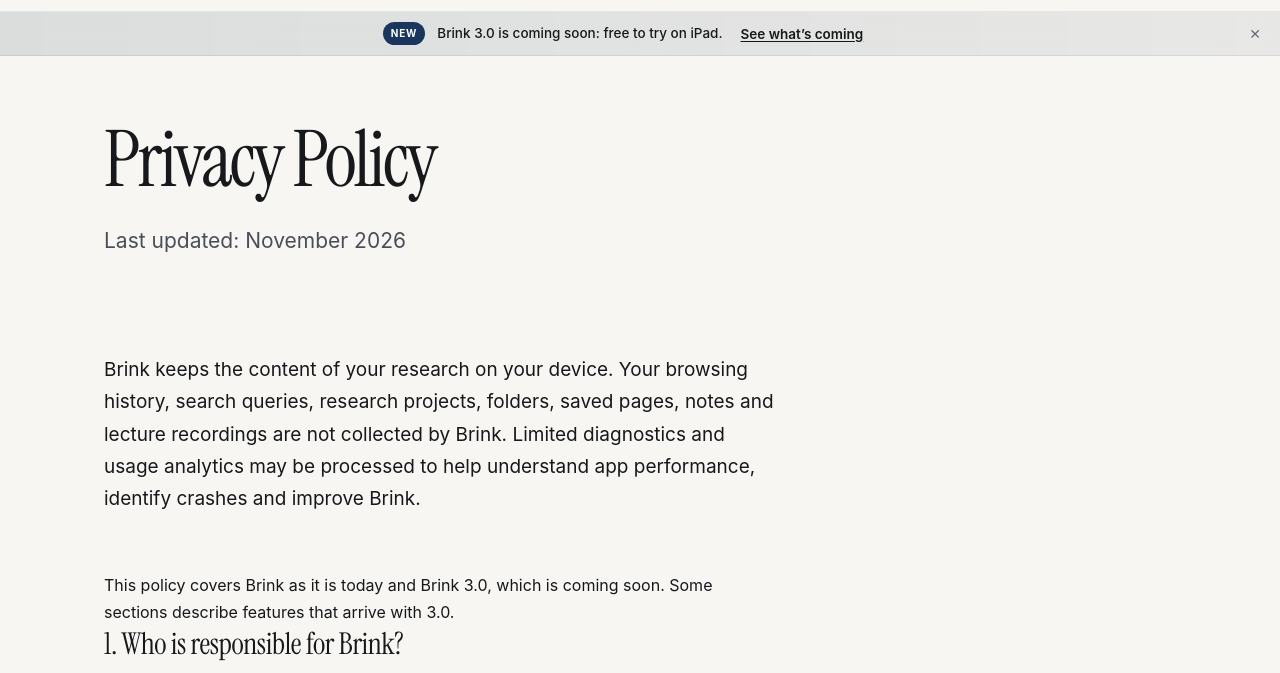
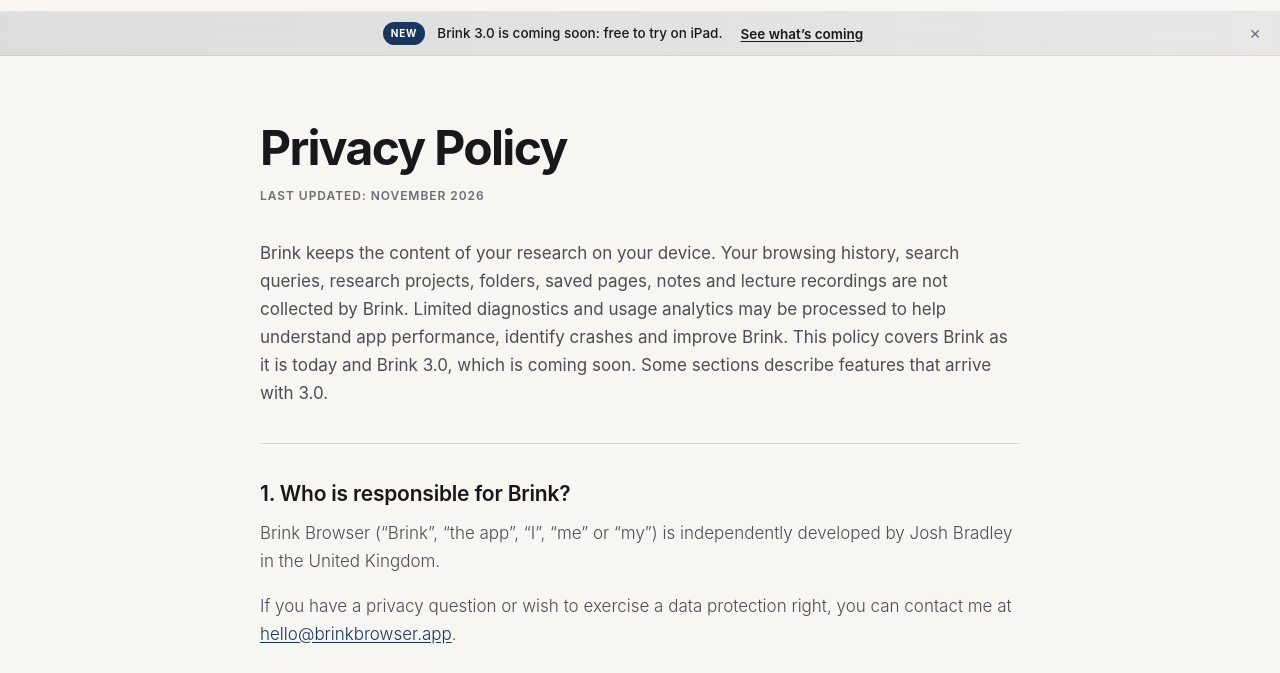
Before and after one commit to Josh6776/BrinkBrowser, a plain HTML site: page privacy.html in a window 1280 px wide. Shown: the part 50-723 px from the top of the page. Drawn offline with Linux system fonts and the light colour scheme.

Commit message:
Privacy and terms: centered column, system font headings, section separators
Co-Authored-By: Claude Sonnet 5.5 <noreply@anthropic.com>
Claude-Session: https://claude.ai/code/session_0117DZMjN7feDwU1RABsv49R

```diff
--- a/privacy.html
+++ b/privacy.html
@@ -897,6 +897,25 @@
     /* ---- Coming soon tags ---- */
     .soon { display: inline-block; margin: 0 0 14px 8px; padding: 3px 10px; border-radius: 999px; border: 1px solid var(--border2); color: var(--text2); font: 600 12px var(--sans); vertical-align: top; }
     .bt .soon, h3 .soon { margin: 0 0 0 8px; vertical-align: middle; }
+
+    /* ---- Legal pages: centered column, system font, separators ---- */
+    .page-hero { padding: calc(128px + env(safe-area-inset-top)) 24px 0; background: var(--bg); text-align: left; }
+    .page-hero > * { max-width: 760px; margin-left: auto; margin-right: auto; }
+    .page-hero h1 { font-family: var(--sans); font-weight: 700; font-size: clamp(34px, 5vw, 48px); line-height: 1.08; letter-spacing: -0.035em; margin-bottom: 14px; padding: 0; text-wrap: balance; max-width: 760px; }
+    .page-hero p { width: auto; max-width: 760px; margin-left: auto; margin-right: auto; padding: 0; font: 600 12px var(--sans); letter-spacing: 0.08em; text-transform: uppercase; color: var(--text3); }
+    .legal-wrap { max-width: 808px; margin: 0 auto; padding: 36px 24px 120px; }
+    .legal-wrap > * { max-width: none; }
+    .legal-wrap .intro { font-size: 17px; line-height: 1.65; color: var(--text2); margin: 0 0 36px; padding-bottom: 36px; border-bottom: 1px solid var(--border2, rgba(128,128,128,0.28)); }
+    .legal-section { margin: 0 0 36px; padding-bottom: 36px; border-bottom: 1px solid var(--border2, rgba(128,128,128,0.28)); }
+    .legal-section:last-of-type { border-bottom: 0; margin-bottom: 0; padding-bottom: 0; }
+    .legal-section h2 { font-family: var(--sans); font-weight: 600; font-size: 21px; line-height: 1.3; letter-spacing: -0.01em; margin: 0 0 12px; color: var(--text); }
+    .legal-section p, .legal-section li { font-size: 17px; line-height: 1.65; color: var(--text2); }
+    .legal-section p { margin: 0 0 16px; }
+    .legal-section p:last-child { margin-bottom: 0; }
+    .legal-section ul { margin: 0 0 16px 1.25rem; padding: 0; }
+    .legal-section li { margin-bottom: 6px; }
+    .legal-wrap > p:not(.intro) { font-size: 17px; line-height: 1.65; color: var(--text2); margin: 0 0 36px; padding-bottom: 36px; border-bottom: 1px solid var(--border2, rgba(128,128,128,0.28)); }
+    @media (max-width: 768px) { .page-hero { padding: calc(104px + env(safe-area-inset-top)) 20px 0; } .legal-wrap { padding: 28px 20px 80px; } }
   </style>
 </head>
 
@@ -946,8 +965,7 @@
   </header>
 
   <main class="legal-wrap">
-    <p class="intro">Brink keeps the content of your research on your device. Your browsing history, search queries, research projects, folders, saved pages, notes and lecture recordings are not collected by Brink. Limited diagnostics and usage analytics may be processed to help understand app performance, identify crashes and improve Brink.</p>
-    <p>This policy covers Brink as it is today and Brink 3.0, which is coming soon. Some sections describe features that arrive with 3.0.</p>
+    <p class="intro">Brink keeps the content of your research on your device. Your browsing history, search queries, research projects, folders, saved pages, notes and lecture recordings are not collected by Brink. Limited diagnostics and usage analytics may be processed to help understand app performance, identify crashes and improve Brink. This policy covers Brink as it is today and Brink 3.0, which is coming soon. Some sections describe features that arrive with 3.0.</p>
 
     <section class="legal-section">
       <h2>1. Who is responsible for Brink?</h2>
```
Also changed, not shown: terms.html (+19 -0 lines).
